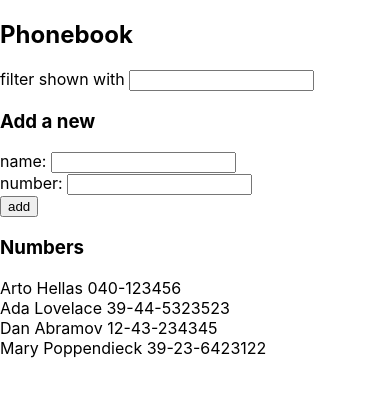
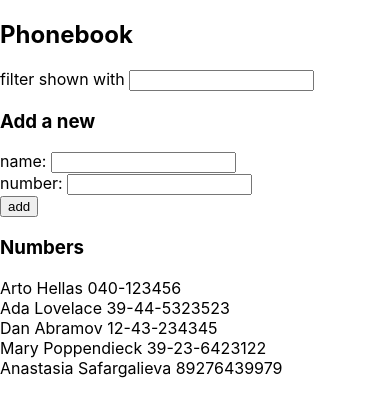
Before and after one commit to anastasiasafargalieva/FullStack2022-Part2, a React (Create React App) app in the folder phonebook/: page / in a window 390 px wide. Shown: the top 416 px of the page. Built offline with nearby package versions, Linux system fonts and the light colour scheme; data requests are answered from the project's data file.

Commit message:
2.15: Phonebook step7

```diff
--- a/phonebook/db.json
+++ b/phonebook/db.json
@@ -19,6 +19,11 @@
         "name": "Mary Poppendieck",
         "number": "39-23-6423122",
         "id": 4
+      },
+      {
+        "name": "Anastasia Safargalieva",
+        "number": "89276439979",
+        "id": 5
       }
     ]
   }
--- a/phonebook/src/App.js
+++ b/phonebook/src/App.js
@@ -22,7 +22,8 @@
       alert(`${newName} is already added to phonebook`);
       return
   }
-    setPersons( persons.concat( {name: newName, number: newNumber} ))
+  axios.post("http://localhost:3001/persons", {name: newName, number: newNumber, id: persons.length+1} )
+  .then( response => setPersons( persons.concat(response.data) ) )
     setNewName("")
     setNewNumber("")
   }
```
Also changed, not shown: 1 other file (tests, documents, lock files or other folders).
